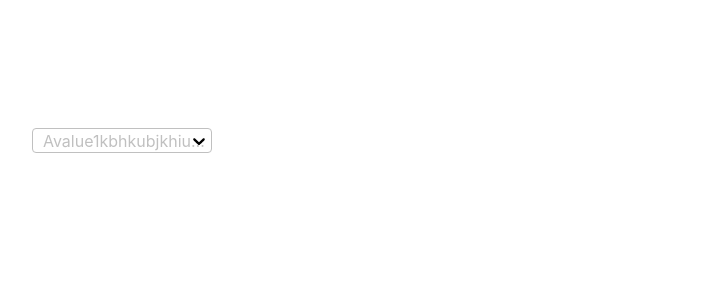
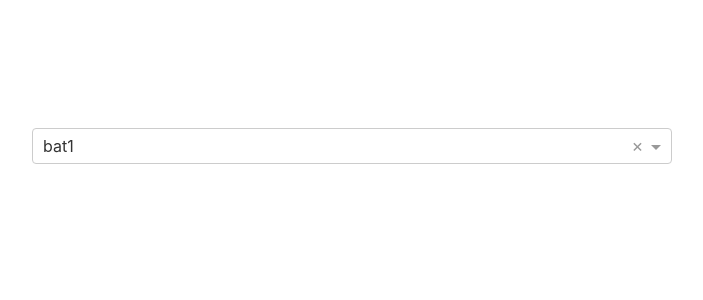
Before and after one commit to amaan75/pmnet, a React (Create React App) app: page / in a window 1280 px wide. Shown: the top 300 px of the page, without its empty margins (224-927 px from the left). Built offline with nearby package versions, Linux system fonts and the light colour scheme.

Commit message:
updated to use the selectv1

```diff
--- a/package.json
+++ b/package.json
@@ -6,7 +6,7 @@
     "react": "^16.6.3",
     "react-dom": "^16.6.3",
     "react-scripts": "2.1.1",
-    "react-select": "^2.1.2"
+    "react-select": "^1.3.0"
   },
   "scripts": {
     "start": "react-scripts start",
--- a/src/components/App.js
+++ b/src/components/App.js
@@ -1,7 +1,7 @@
 import React, { Component } from 'react';
 import Constants from "../utils/Constants"
 import Select from "react-select";
-
+import 'react-select/dist/react-select.css';
 class App extends Component {
 
   state = {
@@ -23,9 +23,10 @@ class App extends Component {
     this.setState({ dropdownData: options, show: true, dropdownValue: options[0] })
   }
 
-  onChangeDropDownValue = (option, { action }) => {
-    if (action === 'select-option')
-      this.setState({ dropdownValue: option })
+  onChangeDropDownValue = (option, props) => {
+    // const { action } = props;
+    // if (action === 'select-option')
+    this.setState({ dropdownValue: option })
   }
 
   // use this to set focus to variable on the dropdown, and then set custom class for to style the
@@ -35,6 +36,31 @@ class App extends Component {
   }
 
   render() {
+
+    const Option = props => {
+      console.log(props);
+      return (
+        <div
+          ref={props.innerRef}
+          style={props.getStyles("option", props)}
+          {...props.innerProps}
+          aria-label="hey1"
+        />
+      );
+    };
+
+    const SelectContainer = props => {
+      console.log(props);
+      return (
+        <div
+          ref={props.innerRef}
+          style={props.getStyles("container", props)}
+          {...props.innerProps}
+          role="listbox"
+          aria-label="hey1"
+        >{props.children}</div>
+      );
+    };
     const customStyles = {
       option: (provided) => ({
         ...provided,
@@ -63,6 +89,8 @@ class App extends Component {
           id="test-id"
           instanceId="test-instance-id"
           inputId="test-input-id"
+          // menuIsOpen={true}
+          // components={{ SelectContainer, Option }}
           // styles={customStyles}
           //edit this className prop for focus
           //look at index.css for the style
@@ -72,35 +100,37 @@ class App extends Component {
             "react-select-container"
           }
           classNamePrefix={"react-select"}
-          theme={(theme) => {
-            console.log(JSON.stringify(theme, null, 2));
-            const t = ({
+          // theme={(theme) => {
+          //   console.log(JSON.stringify(theme, null, 2));
+          //   const t = ({
 
-              ...theme,
-              colors: {
-                // ...theme.colors,
-                // primary: "white"
-              },
-            })
+          //     ...theme,
+          //     colors: {
+          //       // ...theme.colors,
+          //       // primary: "white"
+          //     },
+          //   })
 
-            console.log(JSON.stringify(t, null, 2));
-            return t;
-          }}
+          //   console.log(JSON.stringify(t, null, 2));
+          //   return t;
+          // }}
           // //add this for focus styling{onFocus}
           // onFocus={this.toggleFocusState}
           // //add this for focus styling{onBlur}
           // onBlur={this.toggleFocusState}
           isSearchable={true}
           options={this.state.dropdownData}
-          getOptionLabel={option => option.name}
+          // getOptionLabel={option => option.name}
           // isClearable={true}
-          isDisabled={true}
-          noOptionsMessage={() => "No Options To Select!"}
-          backspaceRemovesValue={true}
+          // isDisabled={true}
+          // noOptionsMessage={() => "No Options To Select!"}
+          // backspaceRemovesValue={true}
           onChange={this.onChangeDropDownValue}
-          inputValue={this.state.dropdownInputTextValue}
-          onInputChange={(inputValue, { action }) => this.setState({ dropdownInputTextValue: inputValue })}
+          // inputValue={this.state.dropdownInputTextValue}
+          // onInputChange={(inputValue, { action }) => this.setState({ dropdownInputTextValue: inputValue })}
           value={this.state.dropdownValue}
+          matchPos={"start"}
+          matchProp={"label"}
         // isDisabled={this.props.templateDisabled}
         />
       </div>
--- a/src/index.css
+++ b/src/index.css
@@ -15,7 +15,7 @@ code {
   padding: 10% 20%;
 }
 
-.react-select-container {
+/* .react-select-container {
   width: 180px;
   height: 25px;
   max-height: 25px;
@@ -42,7 +42,7 @@ code {
   max-height: 25px;
   padding: 2px !important;
   color: black;
-}
+} */
 
 /* .react-select-container--is-focused{
   width: 180px;
@@ -52,7 +52,7 @@ code {
 
 /* use this to style the focus thing */
 
-.react-select-container .react-select__control--is-focused {
+/* .react-select-container .react-select__control--is-focused {
   outline: 2px dotted #333333 !important;
   outline-offset: 1px;
 }
@@ -68,14 +68,14 @@ code {
 .react-select__menu {
   background: white;
   border-radius: 0;
-}
+} */
 
 /* for overflow hidden */
 
-.react-select__menu-list {
+/* .react-select__menu-list {
   overflow-x: hidden;
 }
 
 .react-select--is-disabled {
   color: silver;
-}
+} */
--- a/src/utils/Constants.js
+++ b/src/utils/Constants.js
@@ -1,10 +1,14 @@
 const Constants = {
     DROP_DOWN_DATA: [
-        { "id": 738491, "name": "Avalue1kbhkubjkhiugiuguihiuguyguigbfuhibnyufjbnjkvhvgvhjbhjvghvhjb hv ghv hj bhjv gh" },
-        { "id": 738492, "name": "Bvalue2" },
-        { "id": 738493, "name": "AvaBlue3" },
-        { "id": 738494, "name": "Cvalue4" },
-        { "id": 738495, "name": "Dvalue5" },
+        {
+            "id": 738491,
+            "value": "Avalue1kbhkubjkhiugiuguihiuguyguigbfuhibnyufjbnjkvhvgvhjbhjvghvhjb hv ghv hj bhjv gh"
+            , "label": "bat1"
+        },
+        { "id": 738492, "value": "Bvalue2", "label": "cata2" },
+        { "id": 738493, "value": "AvaBlue3", "label": "dad31" },
+        { "id": 738494, "value": "Cvalue4", "label": "rifleg41" },
+        { "id": 738495, "value": "Dvalue5", "label": "lhello891" },
     ]
 }
 
```
Also changed, not shown: 1 other file (tests, documents, lock files or other folders).
